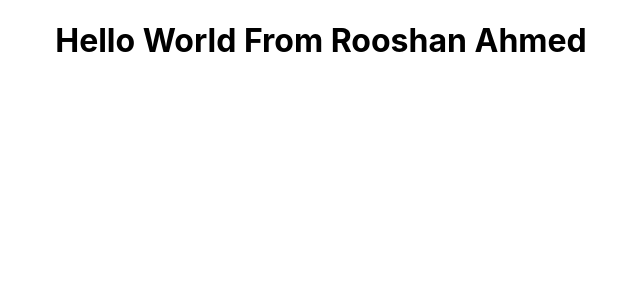
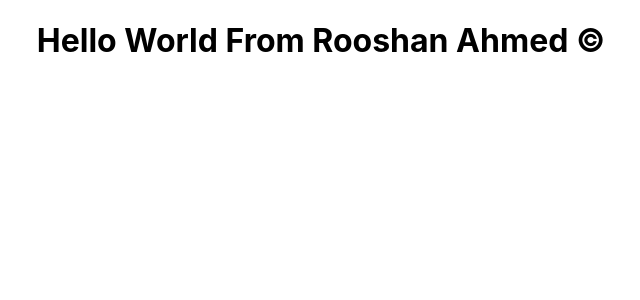
Before and after one commit to rooshanahmed/Bit-Dev-Example, a React (Create React App) app: page / in a window 1280 px wide. Shown: the top 300 px of the page, without its empty margins (319-959 px from the left). Built offline with nearby package versions, Linux system fonts and the light colour scheme.

Commit message:
App Updated

```diff
--- a/src/components/helloworld.js
+++ b/src/components/helloworld.js
@@ -1,7 +1,7 @@
 import React from 'react'
 
 const Helloworld = () => (
-    <h1>Hello World From Rooshan Ahmed</h1>
+    <h1>Hello World From Rooshan Ahmed &copy;</h1>
 )
 
 export default Helloworld;
```
Also changed, not shown: 3 other files (tests, documents, lock files or other folders).
